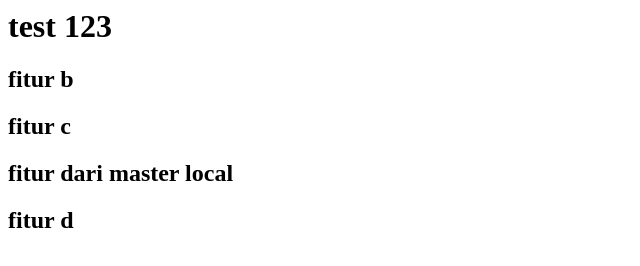
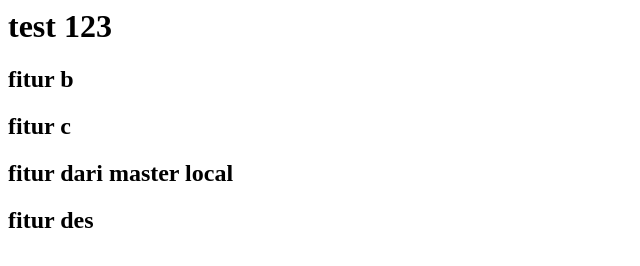
Before and after one commit to CakraDarma/coba-git-remote-ssh, a plain HTML site: page index.html in a window 1280 px wide. Shown: the full height of the page, 0-640 px from the left. Drawn offline with Linux system fonts and the light colour scheme.

Commit message:
fitur df

```diff
--- a/index.html
+++ b/index.html
@@ -5,7 +5,7 @@
   <h2>fitur b</h2>
   <h2>fitur c</h2>
   <h2>fitur dari master local</h2>
-  <h2>fitur d</h2>
+  <h2>fitur des</h2>
 
 </body>
 
```
